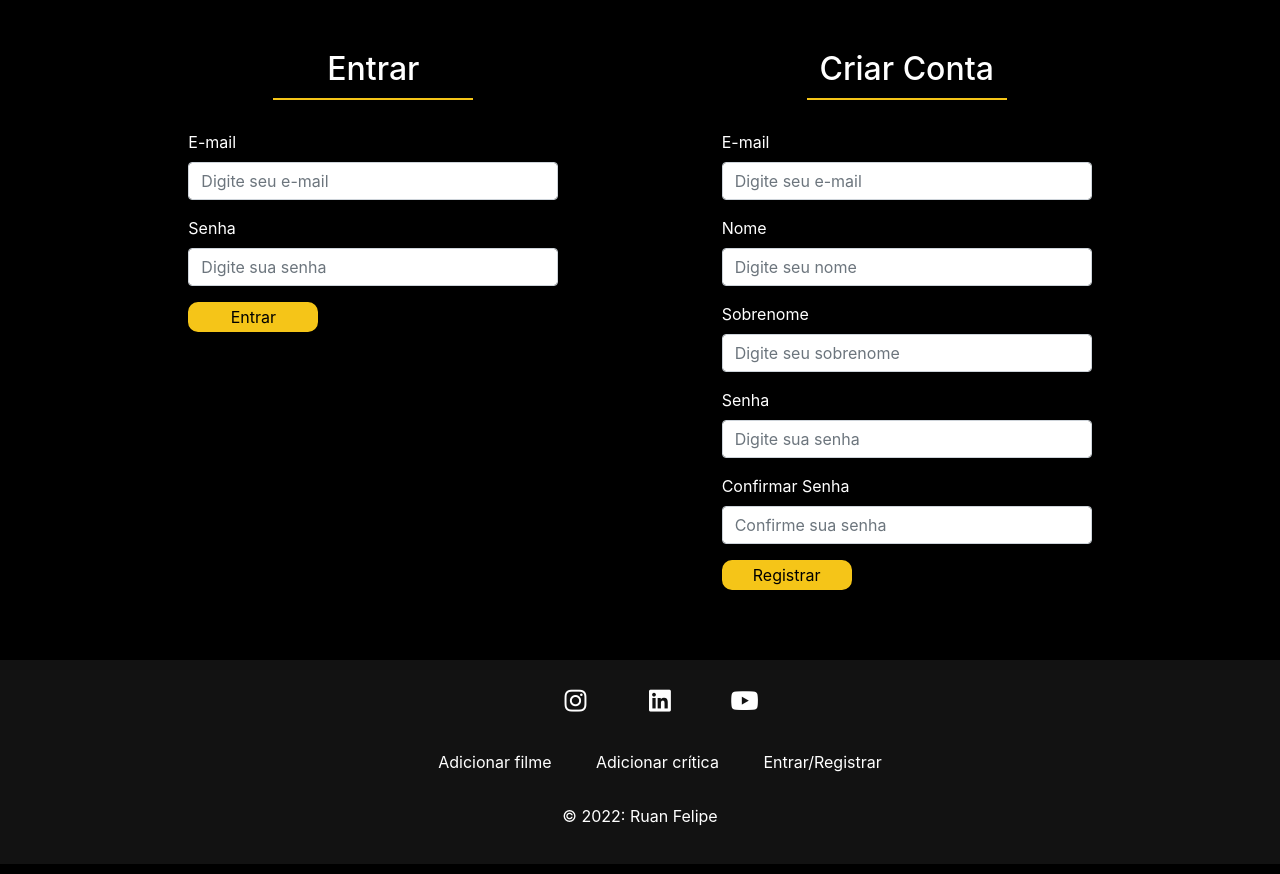
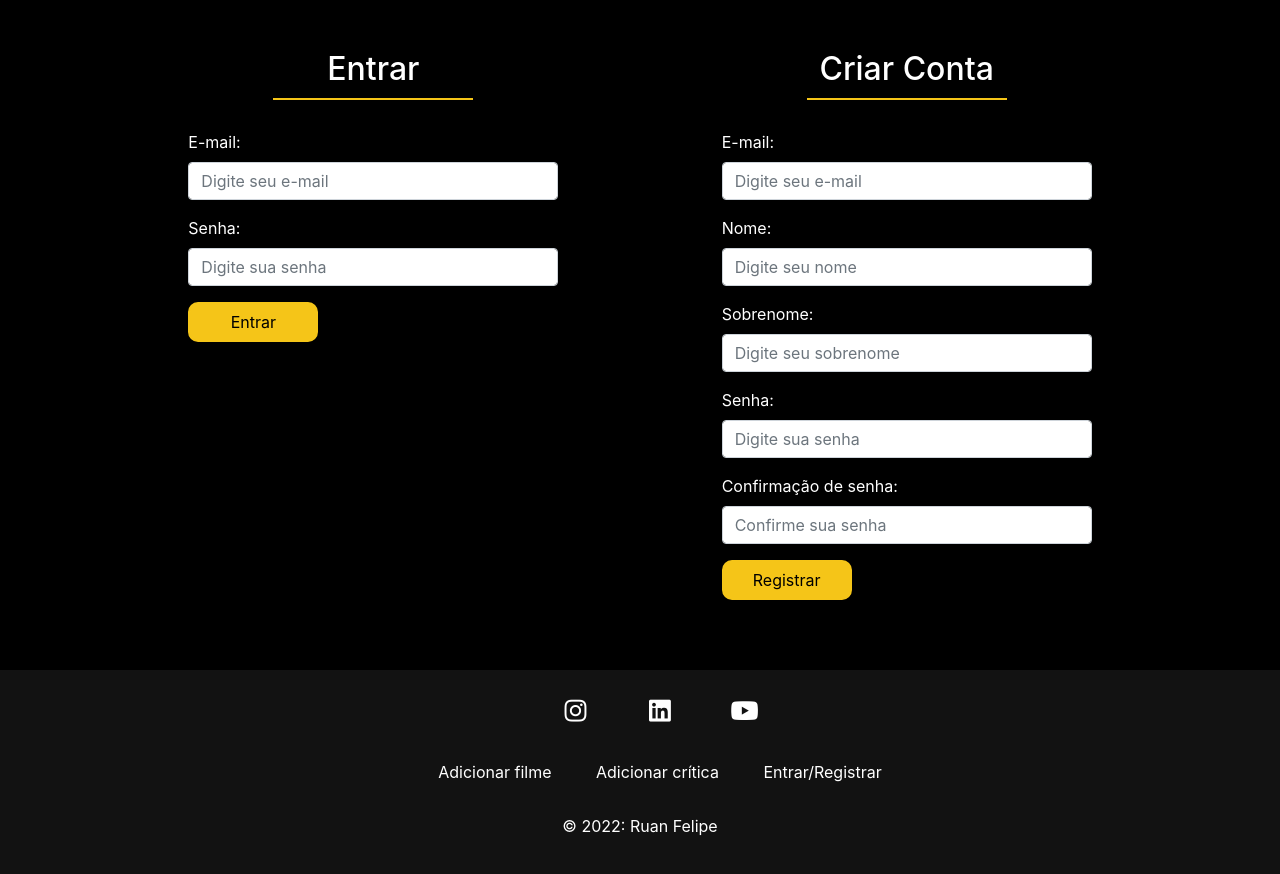
Before and after one commit to RuanSilva6721/Php, a PHP site: page /auth.php in a window 1280 px wide. Shown: the part 76-950 px from the top of the page. Run offline with PHP 8.4, Linux system fonts and the light colour scheme.

Commit message:
finalizando a autenticação

```diff
--- a/projeto3_moviestar_Ruan/auth.php
+++ b/projeto3_moviestar_Ruan/auth.php
@@ -7,54 +7,49 @@
       <div class="row" id="auth-row">
         <div class="col-md-4" id="login-container">
           <h2>Entrar</h2>
-                <form action="<?= $BASE_URL ?>/auth_process.php" method="POST">
+          <form action="<?= $BASE_URL ?>auth_process.php" method="POST">
             <input type="hidden" name="type" value="login">
-
             <div class="form-group">
-                    <label for="email">E-mail</label>
-                    <input type="email" id="email" class="form-control" placeholder="Digite seu e-mail" >
+              <label for="email">E-mail:</label>
+              <input type="email" class="form-control" id="email" name="email" placeholder="Digite seu e-mail">
             </div>
             <div class="form-group">
-                    <label for="password">Senha</label>
-                    <input type="password" id="password" class="form-control" placeholder="Digite sua senha" >
+              <label for="password">Senha:</label>
+              <input type="password" class="form-control" id="password" name="password" placeholder="Digite sua senha">
             </div>
-                <input type="submit" class="card-btn" value="Entrar">
+            <input type="submit" class="btn card-btn" value="Entrar">
           </form>
-
         </div>
         <div class="col-md-4" id="register-container">
           <h2>Criar Conta</h2>
-                <form action="<?= $BASE_URL ?>/auth_process.php" method="POST" >
-
+          <form action="<?= $BASE_URL ?>auth_process.php" method="POST">
             <input type="hidden" name="type" value="register">
-
             <div class="form-group">
-                    <label for="email">E-mail</label>
-                    <input type="text" id="email" class="form-control" placeholder="Digite seu e-mail" >
+              <label for="email">E-mail:</label>
+              <input type="email" class="form-control" id="email" name="email" placeholder="Digite seu e-mail">
             </div>
             <div class="form-group">
-                    <label for="name">Nome</label>
-                    <input type="text" id="name" class="form-control" placeholder="Digite seu nome" >
+              <label for="name">Nome:</label>
+              <input type="text" class="form-control" id="name" name="name" placeholder="Digite seu nome">
             </div>
             <div class="form-group">
-                    <label for="lastname">Sobrenome</label>
-                    <input type="text" id="lastname" class="form-control" placeholder="Digite seu sobrenome" >
+              <label for="lastname">Sobrenome:</label>
+              <input type="text" class="form-control" id="lastname" name="lastname" placeholder="Digite seu sobrenome">
             </div>
             <div class="form-group">
-                    <label for="password">Senha</label>
-                    <input type="password" id="password" class="form-control" placeholder="Digite sua senha" >
+              <label for="password">Senha:</label>
+              <input type="password" class="form-control" id="password" name="password" placeholder="Digite sua senha">
             </div>
             <div class="form-group">
-                    <label for="confirmpassword">Confirmar Senha</label>
-                    <input type="password" id="confirmpassword" class="form-control" placeholder="Confirme sua senha" >
+              <label for="confirmpassword">Confirmação de senha:</label>
+              <input type="password" class="form-control" id="confirmpassword" name="confirmpassword" placeholder="Confirme sua senha">
             </div>
-                <input type="submit" class="card-btn" value="Registrar">
+            <input type="submit" class="btn card-btn" value="Registrar">
           </form>
         </div>
       </div>
     </div>
   </div>
-
 <?php
     require_once "templates/footer.php";
 ?>
--- a/projeto3_moviestar_Ruan/models/Message.php
+++ b/projeto3_moviestar_Ruan/models/Message.php
@@ -9,19 +9,29 @@ class Message{
         $this->url = $url;
     }
     public function getMessage(){
+        if(!empty($_SESSION["msg"])){
+            return[
+            "msg" => $_SESSION["msg"],
+            "type" => $_SESSION["type"]
+            ];
+        }else{
+            return false;
+        }
 
     }
     public function setMessage($msg, $type, $redirect = "index.php"){
+        $_SESSION["type"] = $type;
         $_SESSION["msg"] = $msg;
-        $_SESSION["type"] = $type;
+
         if($redirect != "back"){
             header("Location: $this->url" . $redirect);
         }else{
-            //header("Location: ".$_SESSION{"HTTP_REFERER"});
             header("Location: ". $_SERVER["HTTP_REFERER"]);
         }
     }
     public function cleanMessage(){
+        $_SESSION["type"] = "";
+        $_SESSION["msg"] = "";
 
     }
 
--- a/projeto3_moviestar_Ruan/templates/header.php
+++ b/projeto3_moviestar_Ruan/templates/header.php
@@ -1,6 +1,15 @@
 <?php
 require_once "global.php";
 require_once "db.php";
+require_once "models/Message.php";
+
+$message = new Message($BASE_URL);
+
+$FlassMenssage = $message->getMessage();
+if(!empty($FlassMenssage["msg"])){
+//limpar
+}
+$message->cleanMessage();
 ?>
 
 <!DOCTYPE html>
@@ -40,10 +49,12 @@ require_once "db.php";
         </nav>
     </header>
 
-    <?php if(!empty($FlassMenssage["msg"])) {?>
+    <?php if(!empty($FlassMenssage["msg"])) {
+        ?>
 
         <div class="msg-container">
-            <p class="msg  <?php $FlassMenssage["type"] ?>"> Texto Mensagem</p>
+
+            <p class="msg <?= $FlassMenssage["type"] ?>"> <?= $FlassMenssage["msg"] ?></p>
 
         </div>
 
```
Also changed, not shown: projeto3_moviestar_Ruan/auth_process.php (+16 -4 lines), projeto3_moviestar_Ruan/dao/UserDAO.php (+16 -0 lines). Lines whose indentation alone changed are shown as unchanged.
